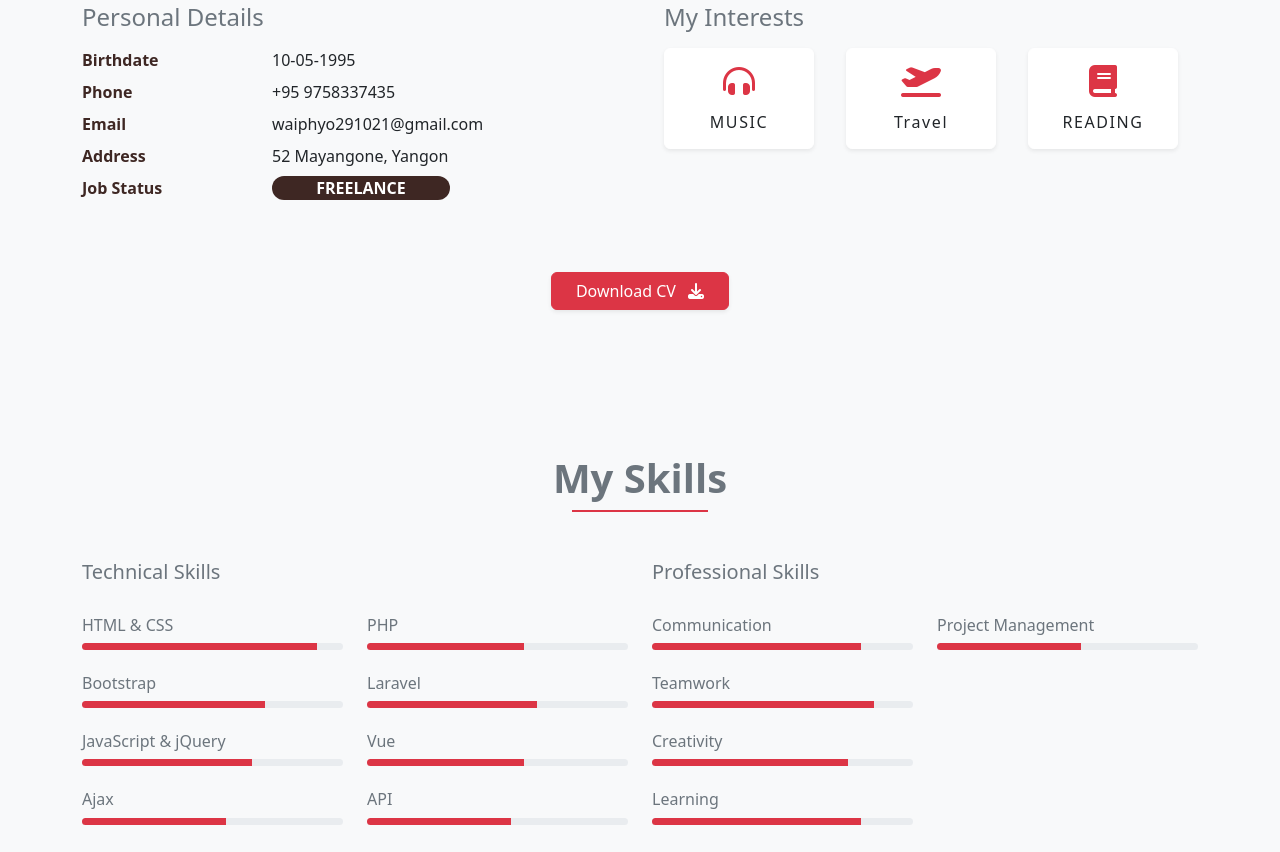
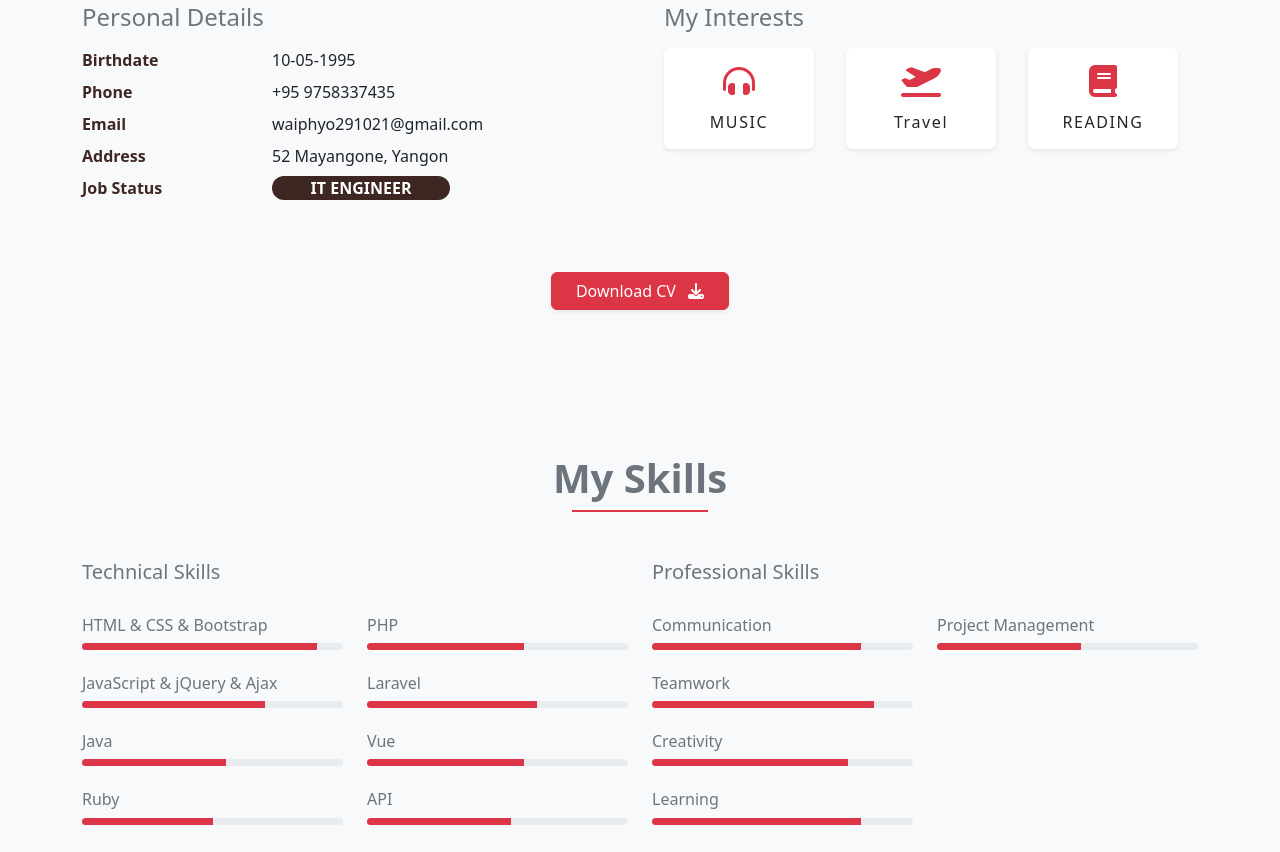
Before and after one commit to waiphyo-wp/my-portfolio, a plain HTML site: page index.html in a window 1280 px wide. Shown: the part 1159-2011 px from the top of the page. Drawn offline with nearby package versions, Linux system fonts and the light colour scheme.

Commit message:
Update index.html
ver 0.111

```diff
--- a/index.html
+++ b/index.html
@@ -96,7 +96,6 @@
                             <div class="my-2">Birthdate</div>
                             <div class="my-2">Phone</div>
                             <div class="my-2">Email</div>
-                            <!-- <div class="my-2">Website</div> -->
                             <div class="my-2">Address</div>
                             <div class="my-2">Job Status</div>
                         </div>
@@ -104,9 +103,8 @@
                             <div class="my-2">10-05-1995</div>
                             <div class="my-2">+95 9758337435</div>
                             <div class="my-2">waiphyo291021@gmail.com</div>
-                            <!-- <div class="my-2">Website</div> -->
                             <div class="my-2">52 Mayangone, Yangon</div>
-                            <div class="my-2 text-uppercase w-50 text-center text-white rounded-pill fw-bold" style="background-color: #3E2723;">Freelance</div>
+                            <div class="my-2 text-uppercase w-50 text-center text-white rounded-pill fw-bold" style="background-color: #3E2723;">IT Engineer</div>
                         </div>
                     </div>
                 </div>
@@ -145,7 +143,8 @@
                 </div>
             </div>
             <div class=" d-flex justify-content-center align-items-center">
-                <a href="#" class="btn btn-danger px-4 shadow-sm fw-normal">Download CV <i class="fa-solid fa-download ms-2"></i></a>
+                <a href="#" class="btn btn-danger px-4 shadow-sm fw-normal">Download CV <i
+                        class="fa-solid fa-download ms-2"></i></a>
             </div>
         </div>
     </section>
@@ -169,27 +168,27 @@
                     <div class="skill-items row">
                         <div class=" col-6 col-sm-6 col-md-6">
                             <div class="my-4">
-                                <h6 class="text-muted">HTML & CSS</h6>
+                                <h6 class="text-muted">HTML & CSS & Bootstrap</h6>
                                 <div class="progress" style="height: 7px;">
                                     <div class="progress-bar bg-danger" role="progressbar" style="width: 90%;" aria-valuenow="90" aria-valuemin="0" aria-valuemax="100"></div>
                                 </div>
                             </div>
                             <div class="my-4">
-                                <h6 class="text-muted">Bootstrap</h6>
+                                <div class="my-4">
+                                    <h6 class="text-muted">JavaScript & jQuery & Ajax</h6>
                                     <div class="progress" style="height: 7px;">
                                         <div class="progress-bar bg-danger" role="progressbar" style="width: 70%;" aria-valuenow="90" aria-valuemin="0" aria-valuemax="100"></div>
                                     </div>
                                 </div>
                                 <div class="my-4">
-                                <h6 class="text-muted">JavaScript & jQuery</h6>
+                                    <h6 class="text-muted">Java</h6>
                                     <div class="progress" style="height: 7px;">
-                                    <div class="progress-bar bg-danger" role="progressbar" style="width: 65%;" aria-valuenow="90" aria-valuemin="0" aria-valuemax="100"></div>
+                                        <div class="progress-bar bg-danger" role="progressbar" style="width: 55%;" aria-valuenow="90" aria-valuemin="0" aria-valuemax="100"></div>
                                     </div>
                                 </div>
-                            <div class="my-4">
-                                <h6 class="text-muted">Ajax</h6>
+                                <h6 class="text-muted">Ruby</h6>
                                 <div class="progress" style="height: 7px;">
-                                    <div class="progress-bar bg-danger" role="progressbar" style="width: 55%;" aria-valuenow="90" aria-valuemin="0" aria-valuemax="100"></div>
+                                    <div class="progress-bar bg-danger" role="progressbar" style="width: 50%;" aria-valuenow="90" aria-valuemin="0" aria-valuemax="100"></div>
                                 </div>
                             </div>
                         </div>
@@ -341,17 +340,6 @@
                 <div class="col-md-6 col-lg-4 mb-4">
                     <div class="text-muted text-center bg-white border border-1 border-white shadow-sm rounded p-3">
                         <div class="img-sec">
-                            <img src="./Image/admin_dashboard.webp" class="w-100 img-thumbnail" alt="">
-                        </div>
-                        <h4 class=" fs-5 my-3">Admin Dashboard</h4>
-                        <p class="text-center">
-                            <a href="#" class="btn btn-danger btn-sm mt-4" target="_blank">Live Demo</a>
-                        </p>
-                    </div>
-                </div>
-                <div class="col-md-6 col-lg-4 mb-4">
-                    <div class="text-muted text-center bg-white border border-1 border-white shadow-sm rounded p-3">
-                        <div class="img-sec">
                             <img src="./Image/ohayou_movie_channel.png" class="w-100 img-thumbnail" alt="">
                         </div>
                         <h4 class=" fs-5 my-3">Ohayou Movie Channel</h4>
@@ -371,6 +359,17 @@
                         </p>
                     </div>
                 </div>
+                <div class="col-md-6 col-lg-4 mb-4">
+                    <div class="text-muted text-center bg-white border border-1 border-white shadow-sm rounded p-3">
+                        <div class="img-sec">
+                            <img src="./Image/admin_dashboard.webp" class="w-100 img-thumbnail" alt="">
+                        </div>
+                        <h4 class=" fs-5 my-3">Admin Dashboard</h4>
+                        <p class="text-center">
+                            <a href="#" class="btn btn-danger btn-sm mt-4" target="_blank">Live Demo</a>
+                        </p>
+                    </div>
+                </div>
             </div>
         </div>
     </section>
@@ -380,16 +379,17 @@
         <div class=" container-lg">
             <div class="row justify-content-center">
                 <div class="col-lg-8 py-2 text-center text-light">
-                    <p class=" fs-5">Do you have any Projects ?</p>
-                    <h4 class=" fs-3 my-4">I'm Available for Freelancer Projects</h4>
+                    <p class=" fs-5">I would be proud to work for a company where I can showcase my technical skills to contribute to the company’s growth. My short-term goal is to utilize my skills and improve my career path. My long-term goal is to be in a respectable
+                        position in the organization.</p>
+                    <!-- <h4 class=" fs-3 my-4">I'm Available for Freelancer Projects</h4> -->
                     <a href="#" class="btn btn-outline-light">Contact Me</a>
                 </div>
             </div>
         </div>
     </section>
-    <!-- marketing section end  -->
+    <!-- marketing section end
     <!-- member section start  -->
-    <section class="member pt-5 m-5 " id="members">
+    <!-- <section class="member pt-5 m-5 " id="members">
         <div class=" container-lg">
             <div class="row">
                 <h2 class="fs-1 fw-bold text-muted text-center">Our Members</h2>
@@ -478,7 +478,7 @@
                     </div>
                 </div>
             </div>
-    </section>
+    </section> -->
     <!-- member section end  -->
     <!-- contact section start  -->
     <section class="contact pt-5 m-5" id="contact">
@@ -514,13 +514,14 @@
                         </div>
                         <div class="row text-center">
                             <div class="col-12 col-sm-12 col-lg-12 my-5">
-                                <button class=" btn btn-danger px-3">Send Message <i class="fa-solid fa-paper-plane ms-1"></i></button>
+                                <button class=" btn btn-danger px-3">Send Message <i
+                                        class="fa-solid fa-paper-plane ms-1"></i></button>
                             </div>
                         </div>
                     </div>
                 </div>
             </form>
-            <!-- contact fomr end  -->
+            <!-- contact form end  -->
         </div>
     </section>
     <!-- contact section end  -->
@@ -529,10 +530,16 @@
         <div class=" container-fluid">
             <div class="row justify-content-center">
                 <div class="col-lg-8 fs-2 text-center">
-                    <a href="https://www.facebook.com/waiphyo1995" class=" text-decoration-none" style="color: #3E2723;" target="_blank"><i class="fa-brands fa-facebook rounded-circle p-2 me-2" style="border:2px solid #3E2723;"></i></a>
-                    <a href="" class=" text-decoration-none" style="color: #3E2723;" target="_blank"><i class="fa-brands fa-twitter-square rounded-circle p-2 me-2"  style="border:2px solid #3E2723;"></i></a>
-                    <a href="" class=" text-decoration-none" style="color: #3E2723;" target="_blank"><i class="fa-brands fa-skype rounded-circle p-2 me-2"  style="border:2px solid #3E2723;"></i></a>
-                    <a href="" class=" text-decoration-none" style="color: #3E2723;" target="_blank"><i class="fa-brands fa-linkedin rounded-circle p-2"  style="border:2px solid #3E2723;"></i></a>
+                    <a href="https://www.facebook.com/waiphyo1995" class=" text-decoration-none" style="color: #3E2723;" target="_blank"><i class="fa-brands fa-facebook rounded-circle p-2 me-2"
+                            style="border:2px solid #3E2723;"></i></a>
+                    <a href="" class=" text-decoration-none" style="color: #3E2723;" target="_blank"><i
+                            class="fa-brands fa-twitter-square rounded-circle p-2 me-2"
+                            style="border:2px solid #3E2723;"></i></a>
+                    <a href="" class=" text-decoration-none" style="color: #3E2723;" target="_blank"><i
+                            class="fa-brands fa-skype rounded-circle p-2 me-2"
+                            style="border:2px solid #3E2723;"></i></a>
+                    <a href="" class=" text-decoration-none" style="color: #3E2723;" target="_blank"><i
+                            class="fa-brands fa-linkedin rounded-circle p-2" style="border:2px solid #3E2723;"></i></a>
                 </div>
                 <p class="text-center mb-0 mt-2 text-muted">
                     CopyRight © 2022 WP | All Rights Reserved
@@ -543,6 +550,7 @@
     <!-- footer section end  -->
 </body>
 <!-- JavaScript Bundle with Popper -->
-<script src="https://cdn.jsdelivr.net/npm/bootstrap@5.2.0-beta1/dist/js/bootstrap.bundle.min.js " integrity="sha384-pprn3073KE6tl6bjs2QrFaJGz5/SUsLqktiwsUTF55Jfv3qYSDhgCecCxMW52nD2 " crossorigin="anonymous "></script>
+<script src="https://cdn.jsdelivr.net/npm/bootstrap@5.2.0-beta1/dist/js/bootstrap.bundle.min.js " integrity="sha384-pprn3073KE6tl6bjs2QrFaJGz5/SUsLqktiwsUTF55Jfv3qYSDhgCecCxMW52nD2 " crossorigin="anonymous ">
+</script>
 
 </html>
```
Lines whose indentation alone changed are shown as unchanged.
